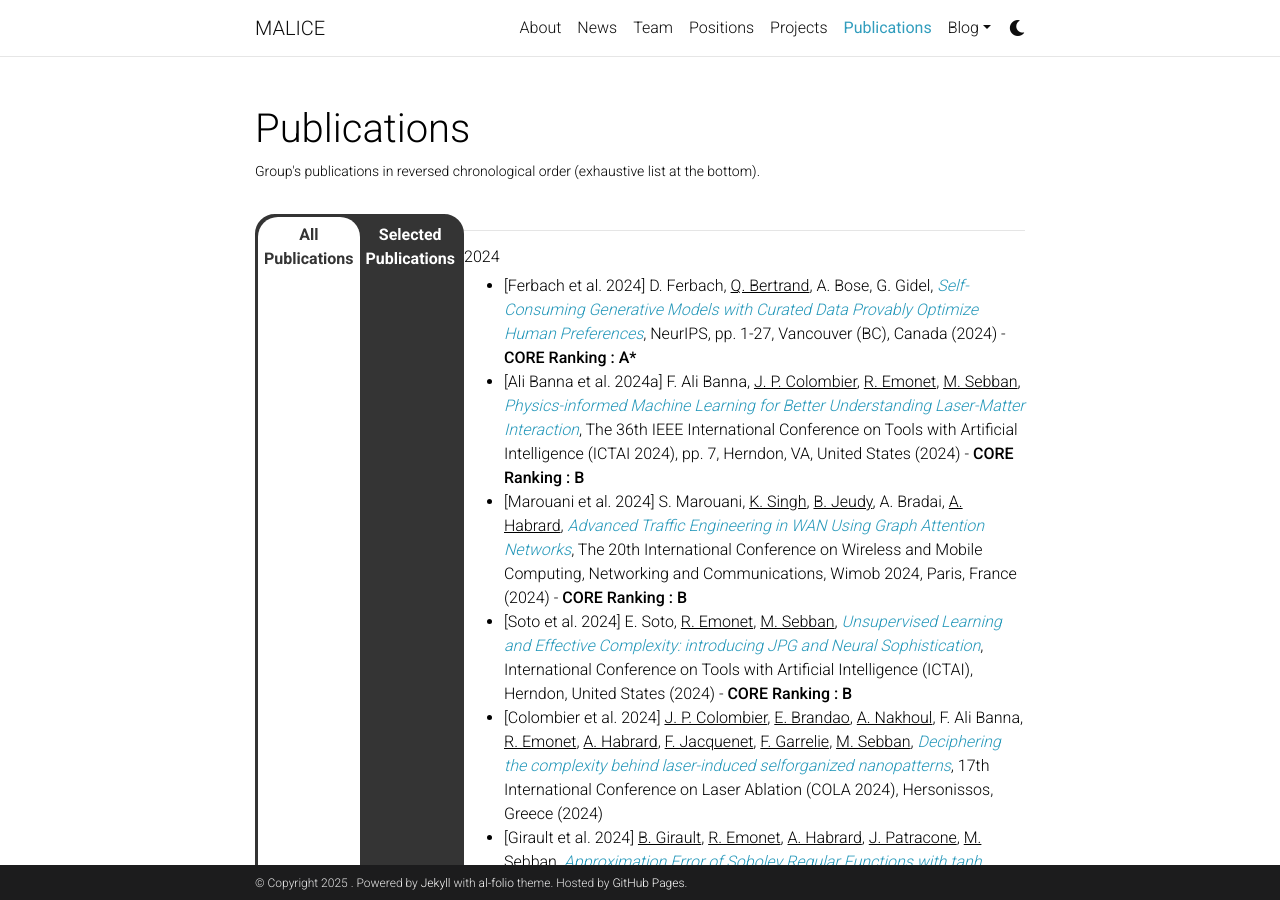
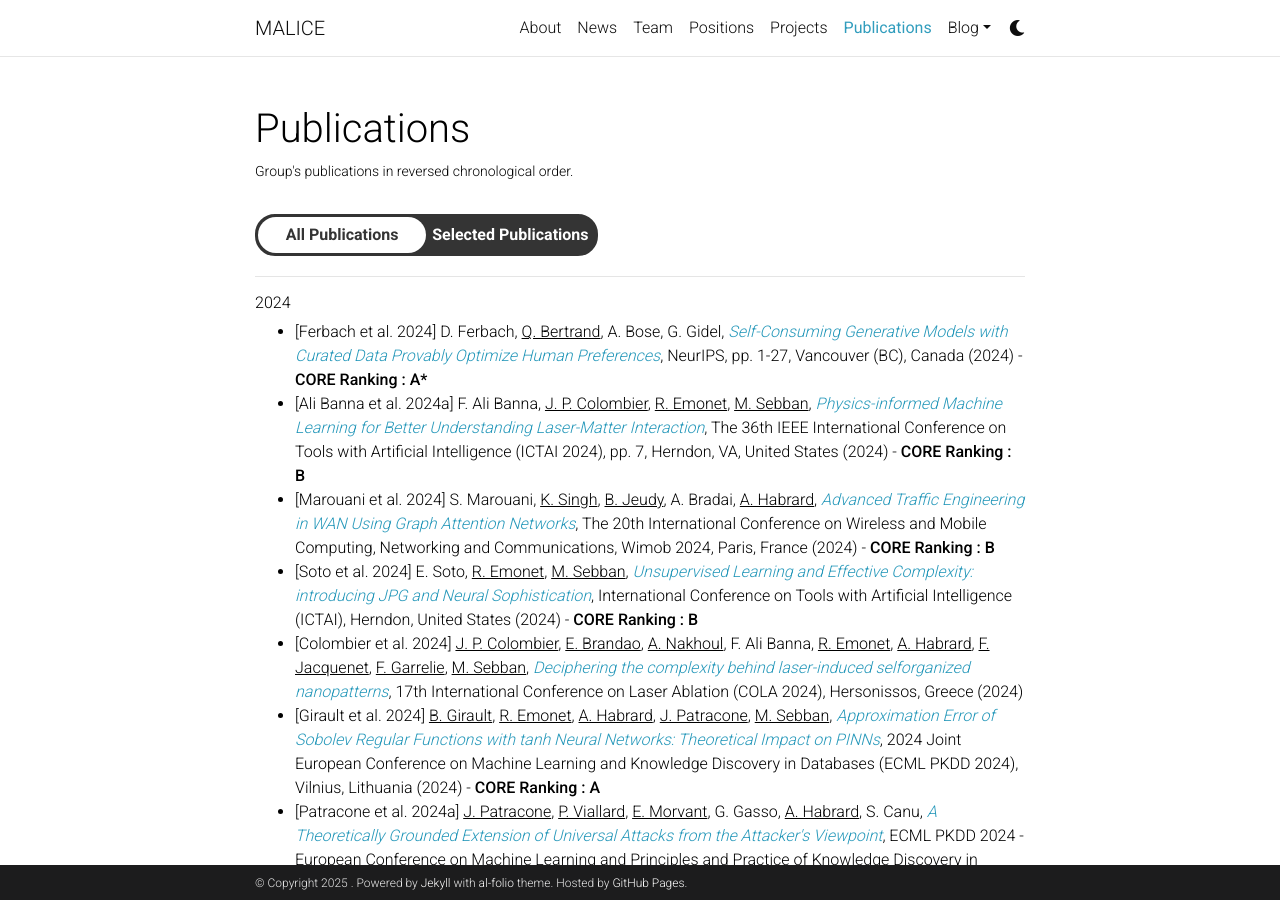
Before and after one commit to labhc-malice/labhc-malice.github.io, a Jekyll site: the page built from _pages/publications.md, in a window 1280 px wide and 900 px high. Built offline with Jekyll 4.4.1, drawn with Linux system fonts in a browser that asks for light colours; comment, search, counter and statistics services are not loaded; a style sheet for code colours, icons or effects is not loaded.

Commit message:
Update publications.md

```diff
--- a/_pages/publications.md
+++ b/_pages/publications.md
@@ -2,13 +2,13 @@
 layout: page
 permalink: /publications/
 title: Publications
-description: Group's publications in reversed chronological order (exhaustive list at the bottom).
+description: Group's publications in reversed chronological order.
 years: [2024,2023]
 nav: true
 nav_order: 4
 ---
 
-<div style="display: flex; justify-content: center;">
+<div>
 <input type="checkbox" id="toggle" class="toggleCheckbox" />
 <label for="toggle" class="toggleContainer">
   <div>All Publications</div>
```
